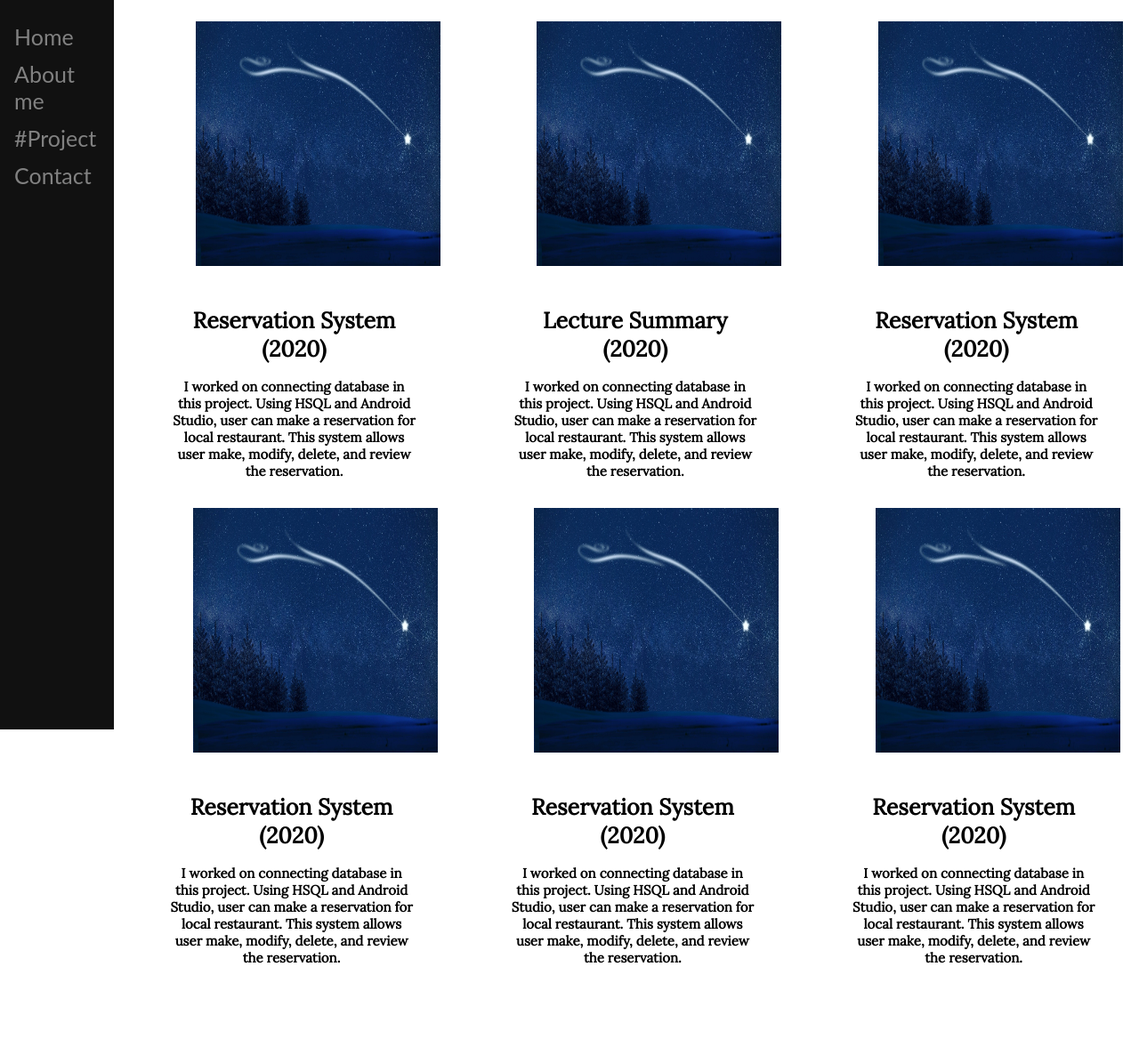
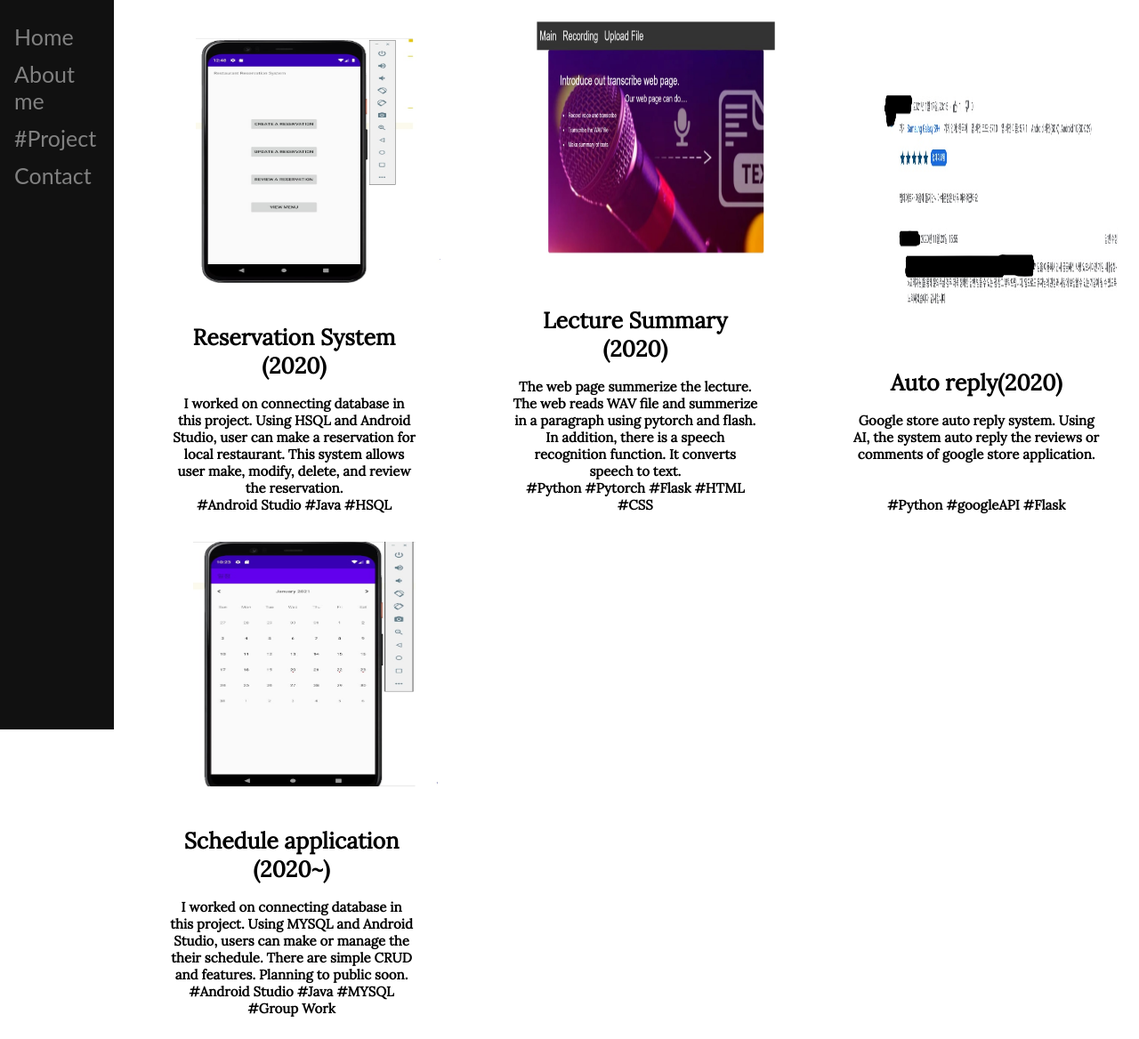
Before and after one commit to CodyMoon/portpolio, a plain HTML site: page project.html in a window 1280 px wide. Shown: the whole page at 89% size. Before the commit the page ends 1111 px from the top, so only its background shows below. Drawn offline with Linux system fonts and the light colour scheme.

Commit message:
projectScreenShot

```diff
--- a/project.html
+++ b/project.html
@@ -27,7 +27,7 @@
     <div class="projectList">
         <ul>
             <il>
-                <img src="nightsky.jpg">
+                <img src="reservation.jpg">
             </il>
             <il class="projectName" style="font-family: 'Lora', serif; font-weight: bold; font-size:20px;">
                 <h1>Reservation
@@ -38,7 +38,7 @@
                                     can make
                                     a reservation for local restaurant. This system allows user make, modify, delete,
                                     and review
-                                    the reservation.
+                                    the reservation.<br> #Android Studio #Java #HSQL
                                 <p>
                             </il>
         </ul>
@@ -46,18 +46,16 @@
     <div class="projectList1">
         <ul>
             <il>
-                <img src="nightsky.jpg">
+                <img src="hakaton2020.jpg">
             </il>
             <il class="project1Name" style="font-family: 'Lora', serif; font-weight: bold; font-size:20px;">
                 <h1>Lecture
                     Summary (2020)<h1>
                         <il>
                             <il class="description" style="font-family: 'Lora', serif; font-size:15px;">
-                                <p>I worked on connecting database in this project. Using HSQL and Android Studio, user
-                                    can make
-                                    a reservation for local restaurant. This system allows user make, modify, delete,
-                                    and review
-                                    the reservation.
+                                <p> The web page summerize the lecture. The web reads WAV file and summerize in a paragraph using pytorch and flash.
+                                    In addition, there is a speech recognition function. It converts speech to text.
+                                      <br> #Python #Pytorch #Flask #HTML #CSS
                                 <p>
                             </il>
         </ul>
@@ -66,18 +64,16 @@
     <div class="projectList2">
         <ul>
             <il>
-                <img src="nightsky.jpg">
+                <img src="reply.jpg">
             </il>
             <il class="project2Name" style="font-family: 'Lora', serif; font-weight: bold; font-size:20px;">
-                <h1>Reservation
-                    System (2020)<h1>
+                <h1>Auto reply(2020)<h1>
                         <il>
                             <il class="description" style="font-family: 'Lora', serif; font-size:15px;">
-                                <p>I worked on connecting database in this project. Using HSQL and Android Studio, user
-                                    can make
-                                    a reservation for local restaurant. This system allows user make, modify, delete,
-                                    and review
-                                    the reservation.
+                                <p> Google store auto reply system. Using AI, the system auto reply the reviews or comments of google store application.
+                                    <br>
+                                    <br>
+                                    <br> #Python #googleAPI #Flask
                                 <p>
                             </il>
         </ul>
@@ -86,24 +82,21 @@
     <div class="projectList3">
         <ul>
             <il>
-                <img src="nightsky.jpg">
+                <img src="scheduleApp.jpg">
             </il>
             <il class="project3Name" style="font-family: 'Lora', serif; font-weight: bold; font-size:20px;">
-                <h1>Reservation
-                    System (2020)<h1>
+                <h1>Schedule application (2020~)<h1>
                         <il>
                             <il class="description" style="font-family: 'Lora', serif; font-size:15px;">
-                                <p>I worked on connecting database in this project. Using HSQL and Android Studio, user
-                                    can make
-                                    a reservation for local restaurant. This system allows user make, modify, delete,
-                                    and review
-                                    the reservation.
+                                <p> I worked on connecting database in this project. Using MYSQL and Android Studio, users
+                                    can make or manage the their schedule. There are simple CRUD and features. Planning to public soon.
+                                    <br> #Android Studio #Java #MYSQL #Group Work
                                 <p>
                             </il>
         </ul>
     </div>
 
-    <div class="projectList4">
+    <!-- <div class="projectList4">
         <ul>
             <il>
                 <img src="nightsky.jpg">
@@ -121,9 +114,9 @@
                                 <p>
                             </il>
         </ul>
-    </div>
+    </div> -->
 
-    <div class="projectList5">
+    <!-- <div class="projectList5">
         <ul>
             <il>
                 <img src="nightsky.jpg">
@@ -141,7 +134,7 @@
                                 <p>
                             </il>
         </ul>
-    </div>
+    </div> -->
 
 
     <script>
```
Also changed, not shown: index.html (+1 -0 lines), hakaton2020.jpg (added), reply.jpg (added), reservation.jpg (added), scheduleApp.jpg (added).
